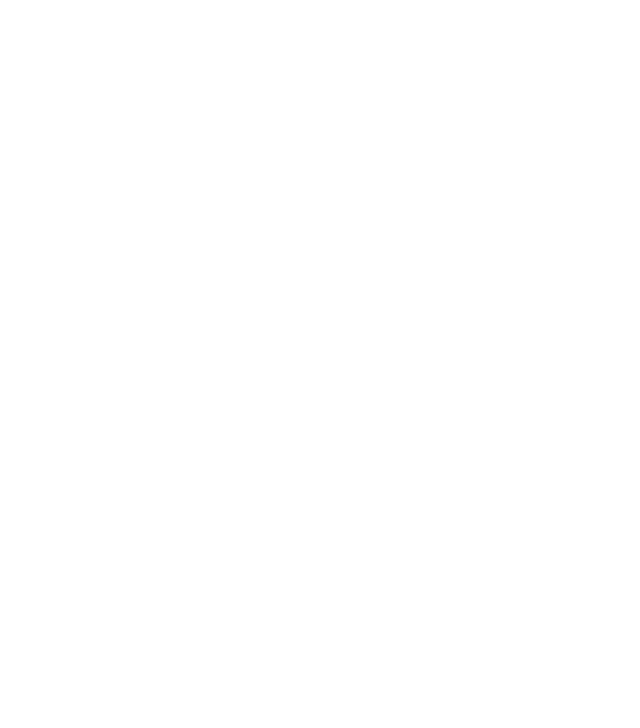
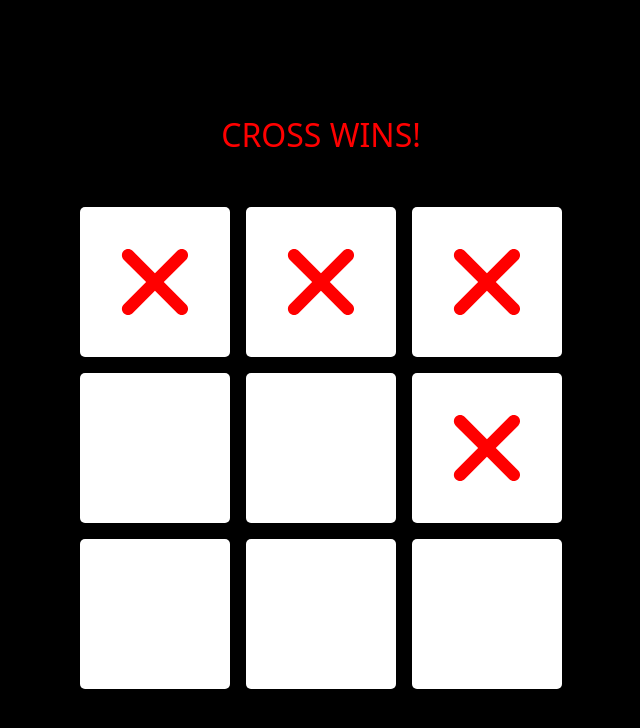
Before and after one commit to AdriMerle/TicTacToe5G, a plain HTML site: page index.html in a window 1280 px wide. Shown: the whole page, without its empty margins (319-959 px from the left). Drawn offline with nearby package versions, Linux system fonts and the light colour scheme.

Commit message:
feat(interface): working interface

```diff
--- a/index.html
+++ b/index.html
@@ -3,9 +3,40 @@
 <head>
     <meta charset="UTF-8">
     <meta name="viewport" content="width=device-width, initial-scale=1.0">
+    <link rel="stylesheet" href="https://cdnjs.cloudflare.com/ajax/libs/bootstrap/5.3.3/css/bootstrap.min.css" />
+    <link rel="stylesheet" href="stylesheet.css" />
+    <script src="script.js" defer></script>
     <title>Tic Tac Toe</title>
 </head>
 <body>
+    <div class="main w-100 h-100 d-flex justify-content-center align-items-center">
+        <div id="result" data-state="hidden"></div>
 
+        <div class="grid-container">
+            <div class="grid">
+                <div class="cell" data-row="1" data-col="1"></div>
+                <div class="cell" data-row="1" data-col="2"></div>
+                <div class="cell" data-row="1" data-col="3"></div>
+                <div class="cell" data-row="2" data-col="1"></div>
+                <div class="cell" data-row="2" data-col="2"></div>
+                <div class="cell" data-row="2" data-col="3"></div>
+                <div class="cell" data-row="3" data-col="1"></div>
+                <div class="cell" data-row="3" data-col="2"></div>
+                <div class="cell" data-row="3" data-col="3"></div>
+            </div>
+        </div>
+    </div>
+
+    <div id="pawn-circle">
+        <svg fill="currentColor" viewBox="0 0 330 330" class="pawn pawn-circle">
+            <path id="XMLID_520_" d="M165,0C74.019,0,0,74.019,0,165s74.019,165,165,165s165-74.019,165-165S255.982,0,165,0z M165,300
+            C90.561,300,30,239.44,30,165S90.561,30,165,30c74.439,0,135,60.561,135,135S239.439,300,165,300z"/>
+        </svg>
+    </div>
+    <div id="pawn-cross">
+        <svg viewBox="4 4 16 16" fill="currentColor" class="pawn pawn-cross">
+            <path d="M6.99486 7.00636C6.60433 7.39689 6.60433 8.03005 6.99486 8.42058L10.58 12.0057L6.99486 15.5909C6.60433 15.9814 6.60433 16.6146 6.99486 17.0051C7.38538 17.3956 8.01855 17.3956 8.40907 17.0051L11.9942 13.4199L15.5794 17.0051C15.9699 17.3956 16.6031 17.3956 16.9936 17.0051C17.3841 16.6146 17.3841 15.9814 16.9936 15.5909L13.4084 12.0057L16.9936 8.42059C17.3841 8.03007 17.3841 7.3969 16.9936 7.00638C16.603 6.61585 15.9699 6.61585 15.5794 7.00638L11.9942 10.5915L8.40907 7.00636C8.01855 6.61584 7.38538 6.61584 6.99486 7.00636Z"/>
+        </svg>
+    </div>
 </body>
 </html>
--- a/script.js
+++ b/script.js
@@ -0,0 +1,67 @@
+function renderGrid(grid) {
+    const pawnCircle = document.getElementById("pawn-circle").innerHTML;
+    const pawnCross = document.getElementById("pawn-cross").innerHTML;
+
+    for (let row = 0; row < 3; row++) {
+        for (let col = 0; col < 3; col++) {
+            const cell = document.querySelector(`.cell[data-row="${row+1}"][data-col="${col+1}"]`)
+            if (grid[row][col] === "X") cell.innerHTML = pawnCross;
+            else if (grid[row][col] === "O") cell.innerHTML = pawnCircle;
+        }
+    }
+
+    const winner = checkWinner(grid);
+    const resultElem = document.getElementById("result");
+    if (winner === 'X') {
+        resultElem.innerText = "Cross wins!";
+        resultElem.dataset.state = "cross";
+    }
+    else if (winner === 'O') {
+        resultElem.innerText = "Circle wins!";
+        resultElem.dataset.state = "circle";
+    }
+    else if (winner === 'Draw') {
+        resultElem.innerText = "It's a draw...";
+        resultElem.dataset.state = "draw";
+    }
+    else {
+        resultElem.innerHTML = "";
+        resultElem.dataset.state = "hidden";
+    }
+}
+
+function checkWinner(grid) {
+    for (let i = 0; i < 3; i++) {
+        // Check row i
+        if (grid[i][0] && grid[i][0] === grid[i][1] && grid[i][1] === grid[i][2]) {
+            return grid[i][0];
+        }
+        // Check column i
+        if (grid[0][i] && grid[0][i] === grid[1][i] && grid[1][i] === grid[2][i]) {
+            return grid[0][i];
+        }
+    }
+
+    // Check main diagonal
+    if (grid[0][0] && grid[0][0] === grid[1][1] && grid[1][1] === grid[2][2]) {
+        return grid[0][0];
+    }
+
+    // Check secondary diagonal
+    if (grid[0][2] && grid[0][2] === grid[1][1] && grid[1][1] === grid[2][0]) {
+        return grid[0][2];
+    }
+
+    // Check for a draw
+    if (grid.every(row => row.every(cell => cell))) {
+        return 'Draw';
+    }
+
+    return null;
+}
+
+
+(() => {
+    const grid = [["X", "X", "X"],[0,0,"X"],[0,0,0]];
+    renderGrid(grid);
+})();
--- a/stylesheet.css
+++ b/stylesheet.css
@@ -0,0 +1,82 @@
+:root {
+    --cell-size: 150px;
+    --cell-gap: 1rem;
+    --pawn-size: 100px;
+}
+
+html, body {
+    width: 100%;
+    height: 100vh;
+    padding: 0;
+    margin: 0;
+    background-color: black;
+}
+
+.main {
+    display: flex;
+    flex-direction: column;
+    justify-content: center;
+    align-items: center;
+    gap: 3rem;
+}
+
+.grid {
+    display: flex;
+    flex-wrap: wrap;
+    gap: var(--cell-gap);
+    width: calc(var(--cell-size)*3 + var(--cell-gap)*2);
+}
+
+
+
+.cell {
+    transition: 0.3s;
+    background-color: white;
+    width: var(--cell-size);
+    height: var(--cell-size);
+    border-radius: 5px;
+}
+
+.cell:hover {
+    transform: scale(1.04);
+}
+
+#pawn-circle, #pawn-cross {
+    display: none;
+}
+
+.pawn {
+    position: absolute;
+    width: var(--pawn-size);
+    height: var(--pawn-size);
+    transform: translateX(calc(var(--cell-size)/2 - 50%)) translateY(calc(var(--cell-size)/2 - 50%));
+}
+
+.pawn-circle {
+    color: green;
+}
+
+.pawn-cross {
+    color: red;
+}
+
+#result {
+    font-size: 2rem;
+    text-transform: uppercase;
+}
+
+#result[data-state="hidden"] {
+    display: none;
+}
+
+#result[data-state="draw"] {
+    color: grey;
+}
+
+#result[data-state="circle"] {
+    color: green;
+}
+
+#result[data-state="cross"] {
+    color: red;
+}
```
